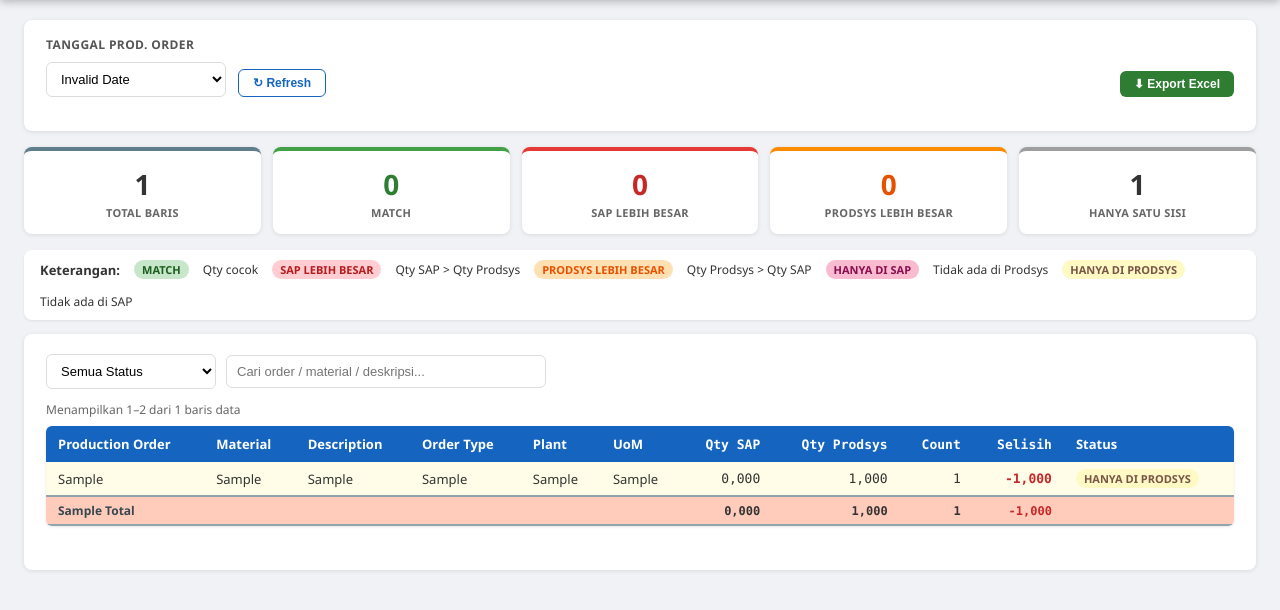
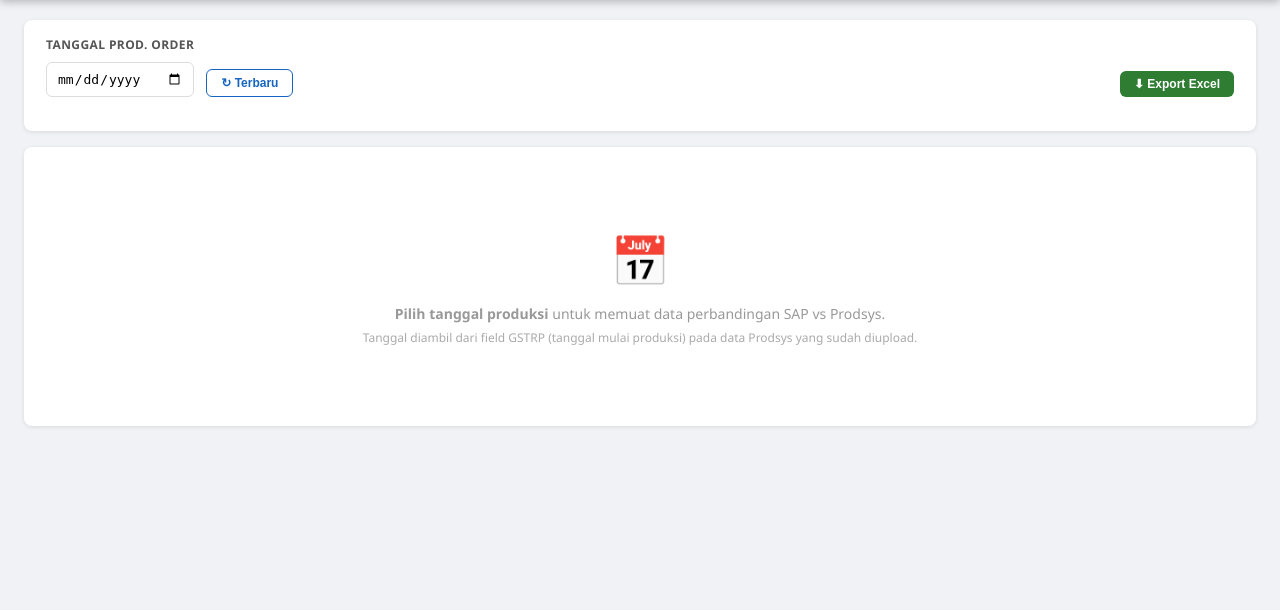
Before and after one commit to panji-wicaksono/dashboard-compare-sap, a Flask app: page / in a window 1280 px wide. Shown: the part 52-662 px from the top of the page. Run offline with Flask 3, Linux system fonts and the light colour scheme; tables that the repository leaves empty hold one stand-in row (values such as "Sample post").

Commit message:
ubah dropdown tanggal jadi date pick

```diff
--- a/templates/index.html
+++ b/templates/index.html
@@ -209,11 +209,9 @@
     <div class="compare-toolbar">
       <div class="field">
         <span class="lbl">Tanggal Prod. Order</span>
-        <select id="date-sel" onchange="loadCompare()">
-          <option value="">-- Pilih tanggal --</option>
-        </select>
+        <input type="date" id="date-sel" onchange="loadCompare()">
       </div>
-      <button class="btn btn-outline btn-sm" onclick="refreshDates()" title="Refresh daftar tanggal">&#8635; Refresh</button>
+      <button class="btn btn-outline btn-sm" onclick="refreshDates()" title="Set ke tanggal terbaru">&#8635; Terbaru</button>
       <div style="flex:1"></div>
       <button class="btn btn-success btn-sm" id="btn-export" onclick="doExport()" disabled>&#11015; Export Excel</button>
     </div>
@@ -564,23 +562,13 @@
   try {
     const res = await fetch('/api/dates');
     const d = await res.json();
-    const sel = document.getElementById('date-sel');
-    const prev = sel.value;
-    sel.innerHTML = '<option value="">-- Pilih tanggal --</option>';
-    (d.dates || []).forEach(dt => {
-      const o = document.createElement('option');
-      o.value = dt;
-      o.textContent = formatDate(dt);
-      sel.appendChild(o);
-    });
-    if (prev && d.dates && d.dates.includes(prev)) {
-      sel.value = prev;
-    } else if (d.dates && d.dates.length) {
-      sel.value = d.dates[0];
+    if (d.dates && d.dates.length) {
+      document.getElementById('date-sel').value = d.dates[0];
       loadCompare();
+      clearInfo();
+    } else {
+      showInfo('Belum ada data Prodsys. Upload file terlebih dahulu di menu Upload Data.');
     }
-    if (!d.dates || !d.dates.length) showInfo('Belum ada data Prodsys. Upload file terlebih dahulu di menu Upload Data.');
-    else clearInfo();
   } catch(e) { showErr('Gagal memuat daftar tanggal: ' + e.message); }
 }
 
```
